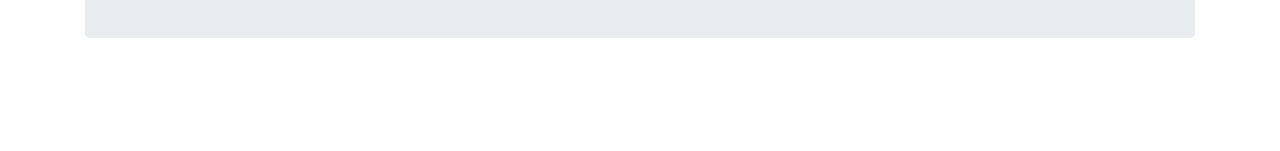
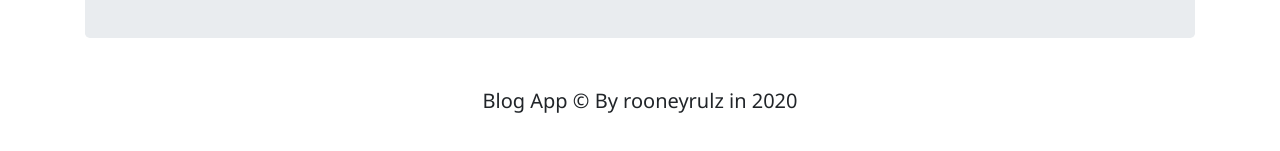
Before and after one commit to rooneyrulz/react_blog_app, a React (Create React App) app in the folder client/: page /home in a window 1280 px wide. Shown: the part 269-420 px from the top of the page. Built offline with nearby package versions, Linux system fonts and the light colour scheme; no server answers.

Commit message:
footer layout added

```diff
--- a/client/src/App.js
+++ b/client/src/App.js
@@ -24,6 +24,7 @@ import NewBlog from './pages/NewBlog';
 import BlogDetail from './pages/BlogDetail';
 import NotFound from './pages/NotFound';
 import Alert from './layouts/Alert';
+import AppFooter from './layouts/AppFooter';
 
 import PrivateRoute from './components/routing/PrivateRoute';
 
@@ -55,7 +56,9 @@ const App = () => {
               <Route exact component={NotFound} />
             </Switch>
           </div>
-          <footer></footer>
+          <footer className='mt-5'>
+            <AppFooter />
+          </footer>
         </Fragment>
       </Router>
     </Provider>
--- a/client/src/layouts/AppFooter.js
+++ b/client/src/layouts/AppFooter.js
@@ -1,11 +1,13 @@
-import React from 'react'
+import React from 'react';
 
 const AppFooter = () => {
-    return (
-        <div>
-            AppFooter
-        </div>
-    )
-}
+  return (
+    <div>
+      <p className='lead text-center'>
+        <strong>Blog App </strong> &copy; By rooneyrulz in 2020
+      </p>
+    </div>
+  );
+};
 
 export default AppFooter;
--- a/client/src/pages/BlogDetail.js
+++ b/client/src/pages/BlogDetail.js
@@ -19,8 +19,8 @@ const BlogDetail = ({
 
     setFormData({
       ...formData,
-      title: loading || !blog ? '' : blog.title,
-      description: loading || !blog ? '' : blog.description
+      title: !loading && blog ? blog.title : '',
+      description: !loading && blog ? blog.title : ''
     });
   }, [getBlog, loading, match.params.id]);
 
```
